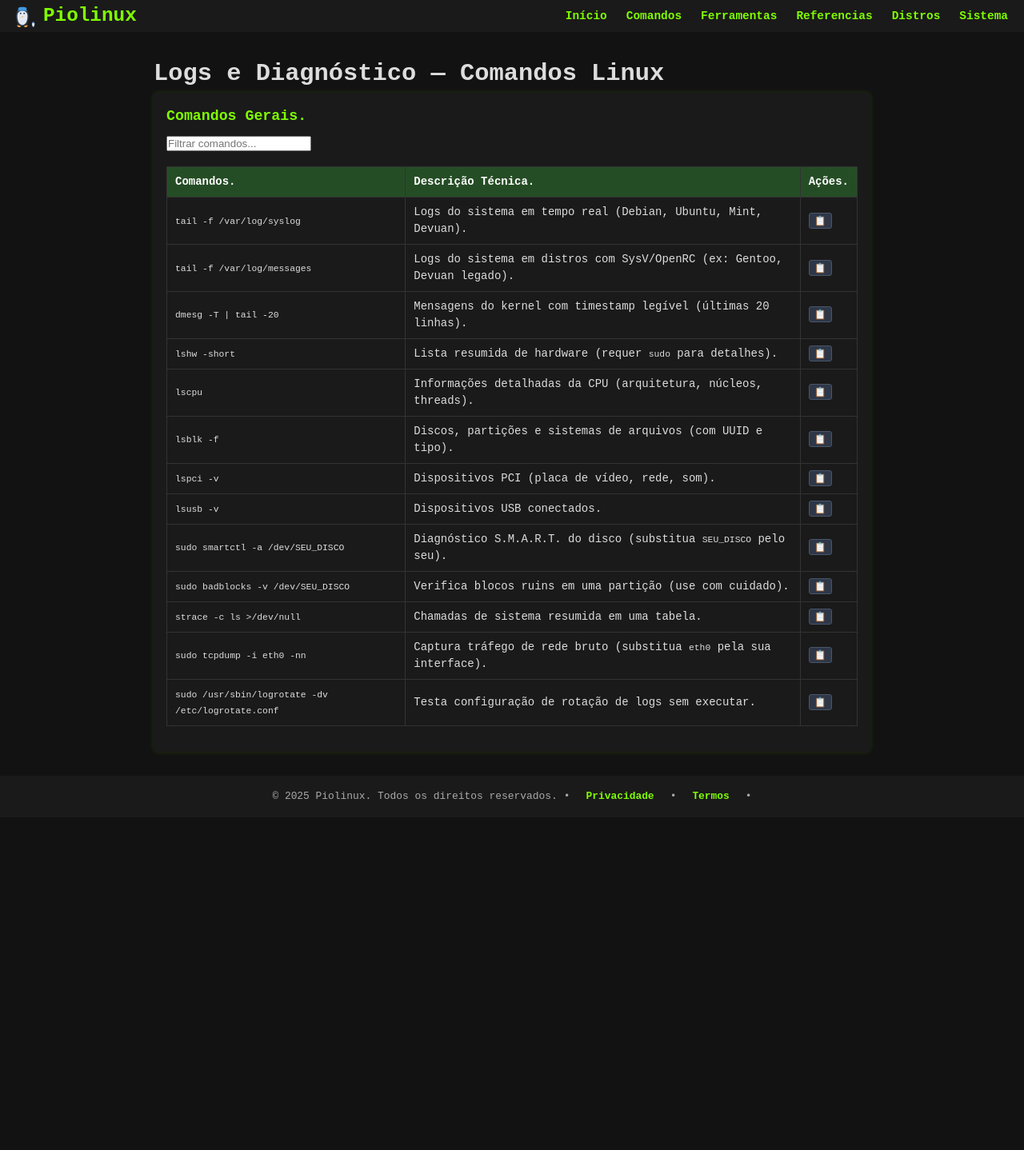
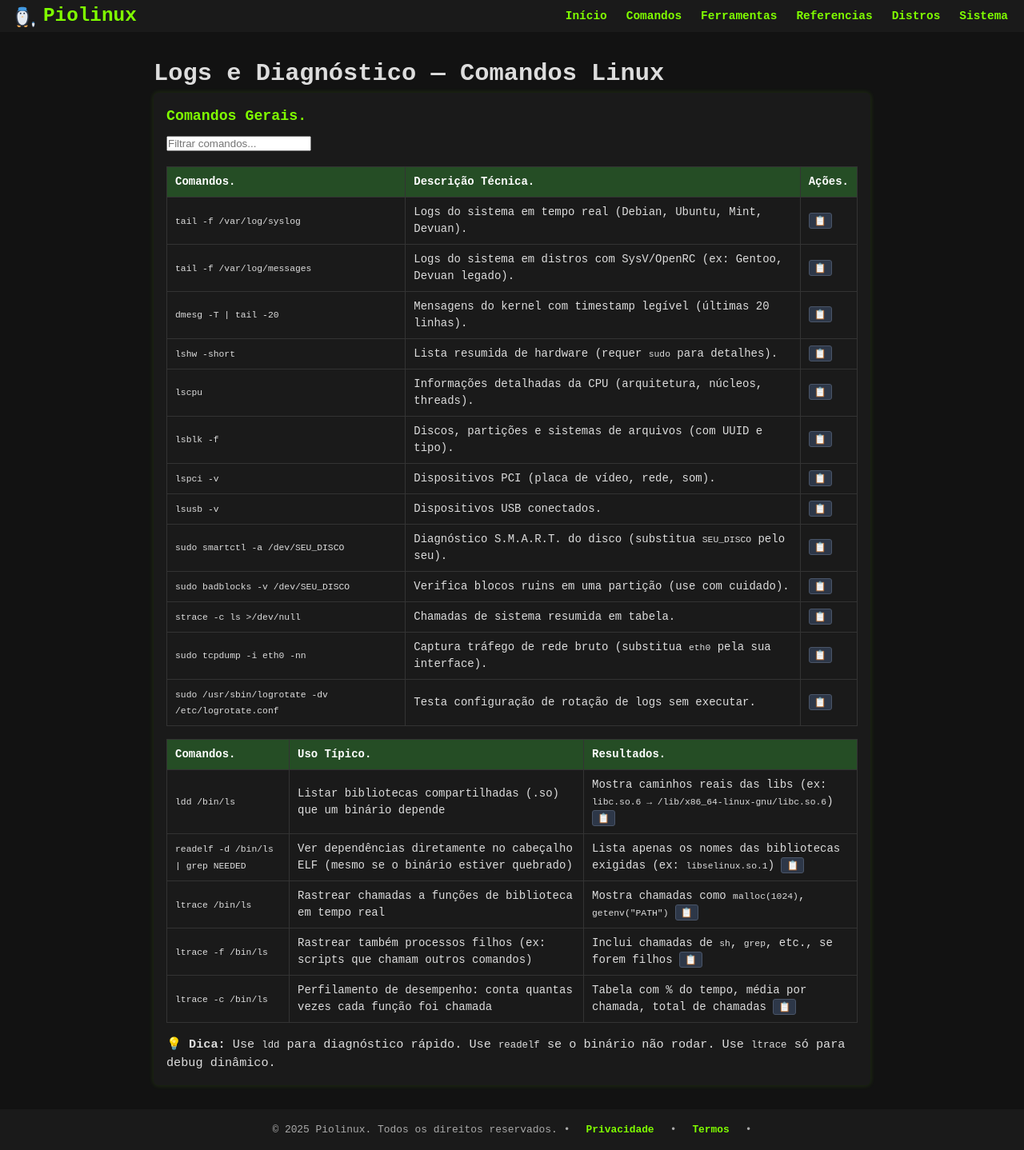
Before and after one commit to Piolinux/piolinux-site, a Jekyll site: the page built from _pages/_comandos/logs-e-diagnostico.md, in a window 1280 px wide. Shown: the whole page at 80% size. Built offline with Jekyll 4.4.1, drawn with Linux system fonts in a browser that asks for light colours; before the commit the page ends 1022 px from its top, so only the background shows below that.

Commit message:
Update logs-e-diagnostico.md

```diff
--- a/_pages/_comandos/logs-e-diagnostico.md
+++ b/_pages/_comandos/logs-e-diagnostico.md
@@ -91,7 +91,7 @@ function filtrarLinhas(termo) {
     <!-- DEPURAÇÃO AVANÇADA -->
     <tr>
       <td><code>strace -c ls >/dev/null</code></td>
-      <td>Chamadas de sistema resumida em uma tabela.</td>
+      <td>Chamadas de sistema resumida em tabela.</td>
       <td data-label="Ação"><button class="copy-btn" data-command="strace -c ls >/dev/null">📋</button></td>
     </tr>
     <tr>
@@ -106,11 +106,57 @@ function filtrarLinhas(termo) {
       <td>Testa configuração de rotação de logs sem executar.</td>
       <td data-label="Ação"><button class="copy-btn" data-command="sudo /usr/sbin/logrotate -dv /etc/logrotate.conf">📋</button></td>
     </tr>
+
   </tbody>
 </table>
 
 
+<table class="evergreen-table">
+  <thead>
+    <tr>
+      <th>Comandos.</th>
+      <th>Uso Típico.</th>
+      <th>Resultados.</th>
+    </tr>
+  </thead>
+  <tbody>
+    <tr>
+      <td data-label="Comando"><code>ldd /bin/ls</code></td>
+      <td data-label="Uso Típico">Listar bibliotecas compartilhadas (.so) que um binário depende</td>
+      <td data-label="Resultado">Mostra caminhos reais das libs (ex: <code>libc.so.6 → /lib/x86_64-linux-gnu/libc.so.6</code>)
+      <button class="copy-btn" data-command="ldd /bin/ls">📋</button></td>
+    </tr>
+    <tr>
+      <td data-label="Comando"><code>readelf -d /bin/ls | grep NEEDED</code></td>
+      <td data-label="Uso Típico">Ver dependências diretamente no cabeçalho ELF (mesmo se o binário estiver quebrado)</td>
+      <td data-label="Resultado">Lista apenas os nomes das bibliotecas exigidas (ex: <code>libselinux.so.1</code>)
+      <button class="copy-btn" data-command="readelf -d /bin/ls | grep NEEDED">📋</button></td>
+    </tr>
+  <tr>
+  <td data-label="Comando"><code>ltrace /bin/ls</code></td>
+  <td data-label="Uso Típico">Rastrear chamadas a funções de biblioteca em tempo real</td>
+  <td data-label="Resultado">Mostra chamadas como <code>malloc(1024)</code>, <code>getenv("PATH")</code>
+  <button class="copy-btn" data-command="ltrace /bin/ls">📋</button></td>
+ </tr>
+ <tr>
+  <td data-label="Comando"><code>ltrace -f /bin/ls</code></td>
+  <td data-label="Uso Típico">Rastrear também processos filhos (ex: scripts que chamam outros comandos)</td>
+  <td data-label="Resultado">Inclui chamadas de <code>sh</code>, <code>grep</code>, etc., se forem filhos
+  <button class="copy-btn" data-command="ltrace -f /bin/ls">📋</button></td>
+ </tr>
 
+    <tr>
+      <td data-label="Comando"><code>ltrace -c /bin/ls</code></td>
+      <td data-label="Uso Típico">Perfilamento de desempenho: conta quantas vezes cada função foi chamada</td>
+      <td data-label="Resultado">Tabela com % do tempo, média por chamada, total de chamadas
+      <button class="copy-btn" data-command="ltrace -c /bin/ls">📋</button></td>
+    </tr>
+  </tbody>
+</table>
+
+<blockquote>
+  💡 <strong>Dica:</strong> Use <code>ldd</code> para diagnóstico rápido. Use <code>readelf</code> se o binário não rodar. Use <code>ltrace</code> só para debug dinâmico.
+</blockquote>
 
 
 
```
